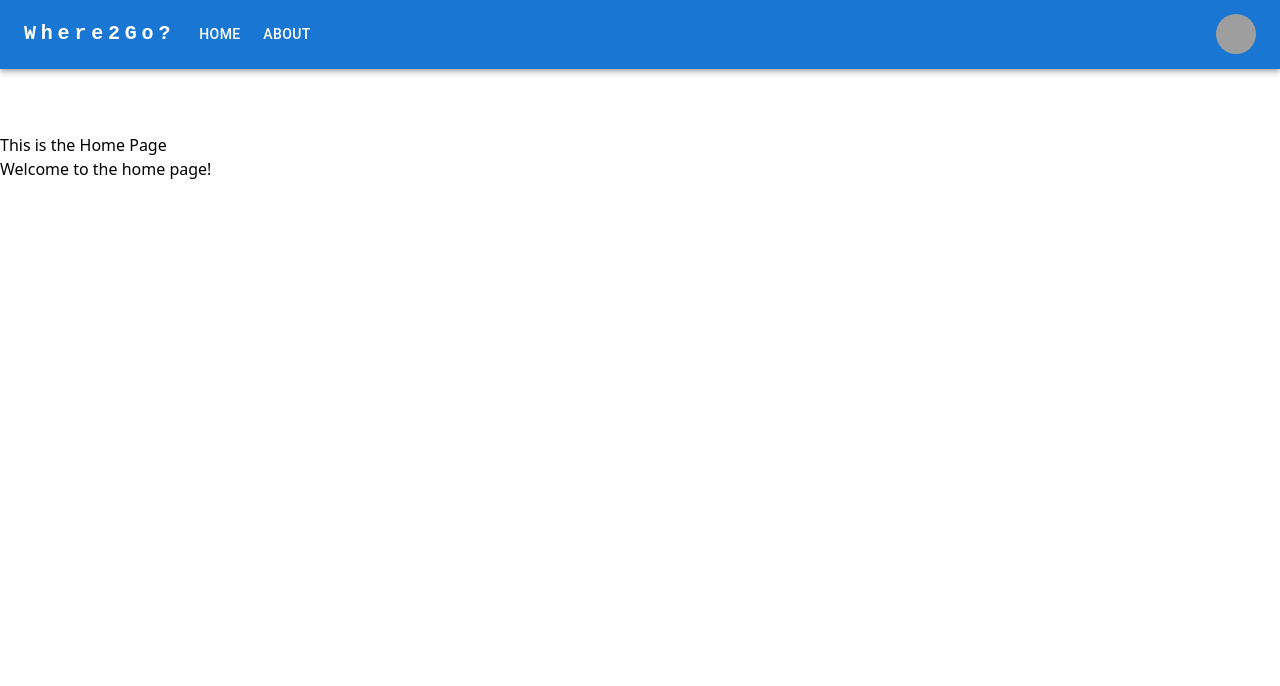
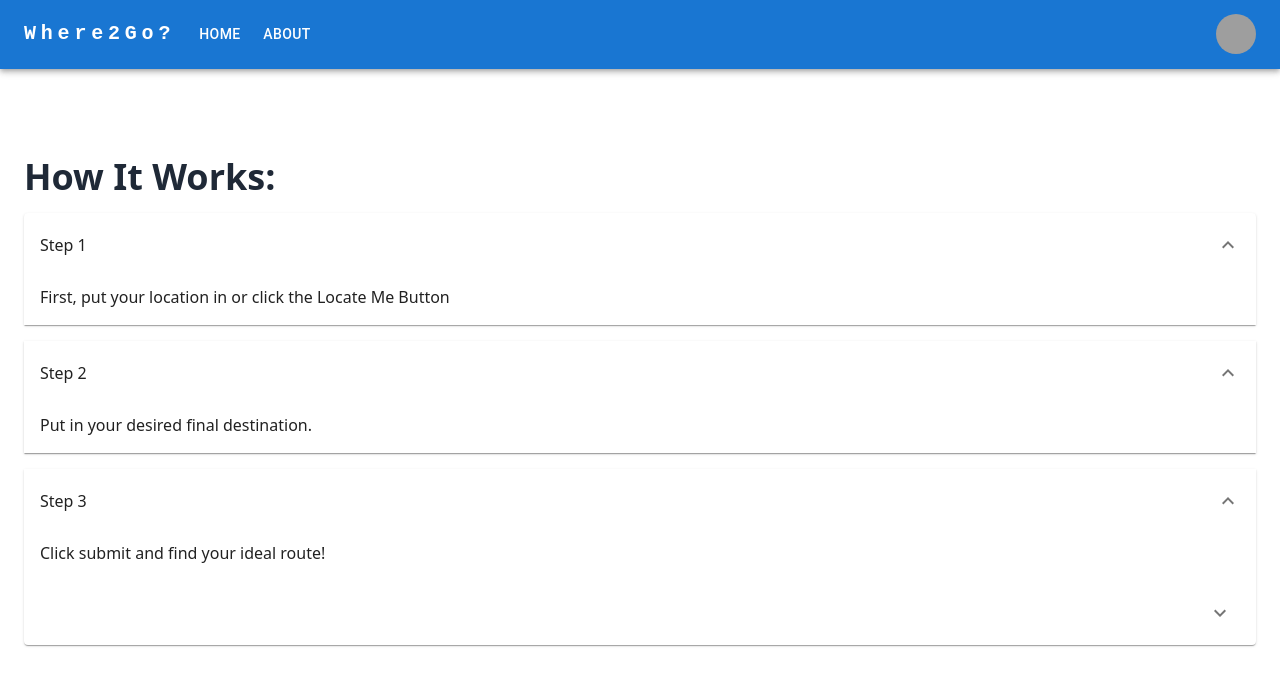
Before and after one commit to elijahmendezcs/HackOhio12, a React (Create React App) app in the folder front-end/: page /home in a window 1280 px wide. Shown: the top 686 px of the page. Built offline with nearby package versions, Linux system fonts and the light colour scheme; grey boxes are pictures that could not be loaded.

Commit message:
Adjusting home and adding avatars.

```diff
--- /dev/null
+++ b/front-end/src/components/Avatars.jsx
@@ -0,0 +1,14 @@
+import * as React from 'react';
+import Avatar from '@mui/material/Avatar';
+import Stack from '@mui/material/Stack';
+
+export default function ImageAvatars() {
+  return (
+    <Stack direction="row" spacing={2}>
+      <Avatar alt="Elijah" src="/static/images/avatar/1.jpg" />
+      <Avatar alt="JD" src="/static/images/avatar/2.jpg" />
+      <Avatar alt="Mohamed" src="/static/images/avatar/3.jpg" />
+      <Avatar alt ="Nate" src="" />
+    </Stack>
+  );
+}
--- a/front-end/src/components/Button.jsx
+++ b/front-end/src/components/Button.jsx
@@ -4,10 +4,10 @@ import Button from '@mui/material/Button';
 import { useNavigate } from 'react-router-dom';
 
 export default function ContainedButton() {
-  const navigate = useNavigate();  // Hook to programmatically navigate
+  const navigate = useNavigate();
 
   const handleClick = () => {
-    navigate('/home');  // Navigate to '/home' when the button is clicked
+    navigate('/home');
   };
 
   return (
--- a/front-end/src/components/Accordion.jsx
+++ b/front-end/src/components/DefaultAccordion.jsx
@@ -4,7 +4,6 @@ import AccordionActions from "@mui/material/AccordionActions";
 import AccordionSummary from "@mui/material/AccordionSummary";
 import AccordionDetails from "@mui/material/AccordionDetails";
 import ExpandMoreIcon from "@mui/icons-material/ExpandMore";
-import Button from "@mui/material/Button";
 
 export default function AccordionUsage() {
   return (
@@ -19,6 +18,7 @@ export default function AccordionUsage() {
         </AccordionSummary>
         <AccordionDetails>Walk to the bus stop.</AccordionDetails>
       </Accordion>
+
       <Accordion>
         <AccordionSummary
           expandIcon={<ExpandMoreIcon />}
@@ -29,7 +29,8 @@ export default function AccordionUsage() {
         </AccordionSummary>
         <AccordionDetails>Get on the bus.</AccordionDetails>
       </Accordion>
-      <Accordion defaultExpanded>
+
+      <Accordion>
         <AccordionSummary
           expandIcon={<ExpandMoreIcon />}
           aria-controls="panel3-content"
@@ -39,8 +40,11 @@ export default function AccordionUsage() {
         </AccordionSummary>
         <AccordionDetails>Get off of the bus.</AccordionDetails>
         <AccordionActions>
-          <Button>Cancel</Button>
-          <Button>Agree</Button>
+          <AccordionSummary
+            expandIcon={<ExpandMoreIcon />}
+            aria-controls="panel3-content"
+            id="panel3-header"
+          ></AccordionSummary>
         </AccordionActions>
       </Accordion>
     </div>
--- /dev/null
+++ b/front-end/src/components/StepsAccordion.jsx
@@ -0,0 +1,58 @@
+import * as React from "react";
+import Accordion from "@mui/material/Accordion";
+import AccordionActions from "@mui/material/AccordionActions";
+import AccordionSummary from "@mui/material/AccordionSummary";
+import AccordionDetails from "@mui/material/AccordionDetails";
+import ExpandMoreIcon from "@mui/icons-material/ExpandMore";
+
+export default function AccordionUsage() {
+  return (
+    <div>
+      <Accordion defaultExpanded>
+        <AccordionSummary
+          expandIcon={<ExpandMoreIcon />}
+          aria-controls="panel1-content"
+          id="panel1-header"
+        >
+          Step 1
+        </AccordionSummary>
+        <AccordionDetails>
+          First, put your location in or click the Locate Me Button
+        </AccordionDetails>
+      </Accordion>
+
+      <Accordion defaultExpanded>
+        <AccordionSummary
+          expandIcon={<ExpandMoreIcon />}
+          aria-controls="panel2-content"
+          id="panel2-header"
+        >
+          Step 2
+        </AccordionSummary>
+        <AccordionDetails>
+          Put in your desired final destination.
+        </AccordionDetails>
+      </Accordion>
+
+      <Accordion defaultExpanded>
+        <AccordionSummary
+          expandIcon={<ExpandMoreIcon />}
+          aria-controls="panel3-content"
+          id="panel3-header"
+        >
+          Step 3
+        </AccordionSummary>
+        <AccordionDetails>
+          Click submit and find your ideal route!
+        </AccordionDetails>
+        <AccordionActions>
+          <AccordionSummary
+            expandIcon={<ExpandMoreIcon />}
+            aria-controls="panel3-content"
+            id="panel3-header"
+          ></AccordionSummary>
+        </AccordionActions>
+      </Accordion>
+    </div>
+  );
+}
--- a/front-end/src/pages/Home.jsx
+++ b/front-end/src/pages/Home.jsx
@@ -1,10 +1,11 @@
 import React from 'react';
+import Accordion from '../components/StepsAccordion';
 
 function Home() {
   return (
-    <div>
-      <h1>This is the Home Page</h1>
-      <p>Welcome to the home page!</p>
+    <div className="p-6">
+      <h1 className="text-4xl font-bold text-gray-800 mb-4">How It Works:</h1>
+      <Accordion />
     </div>
   );
 }
```
